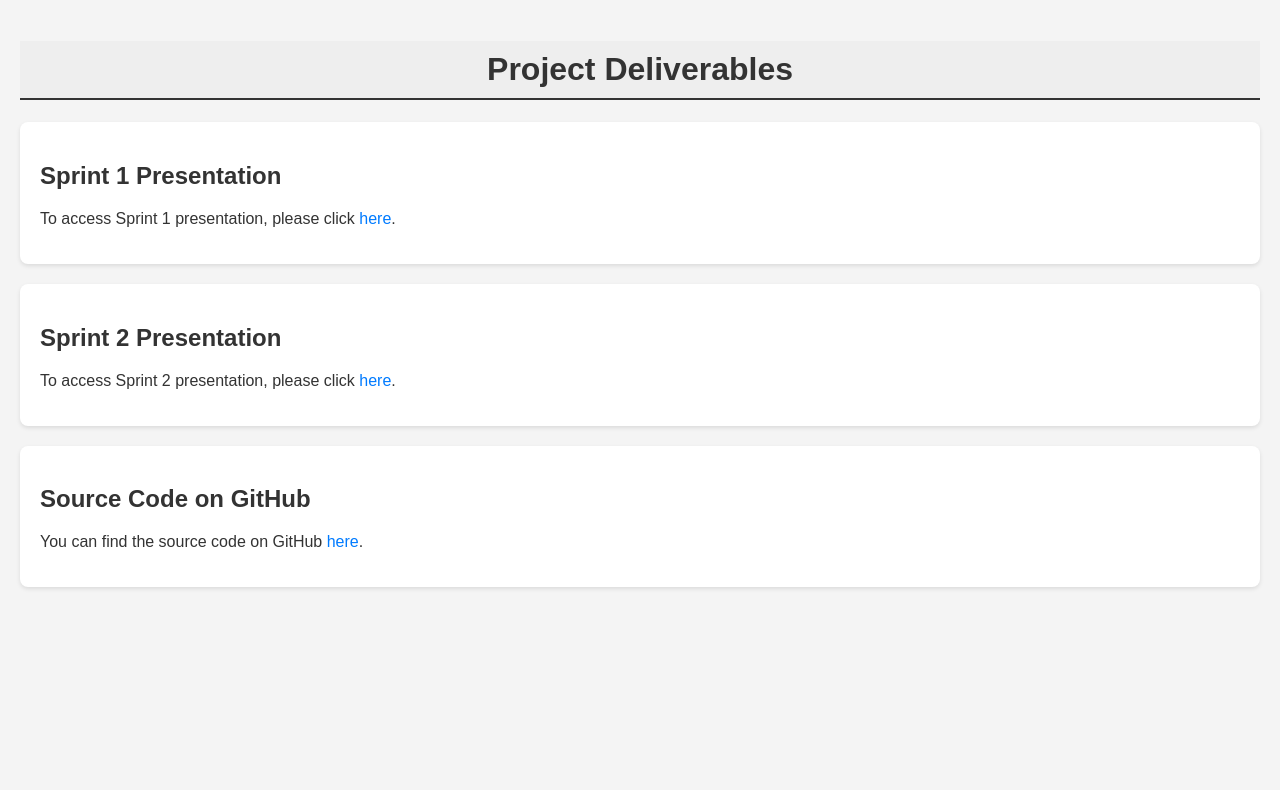
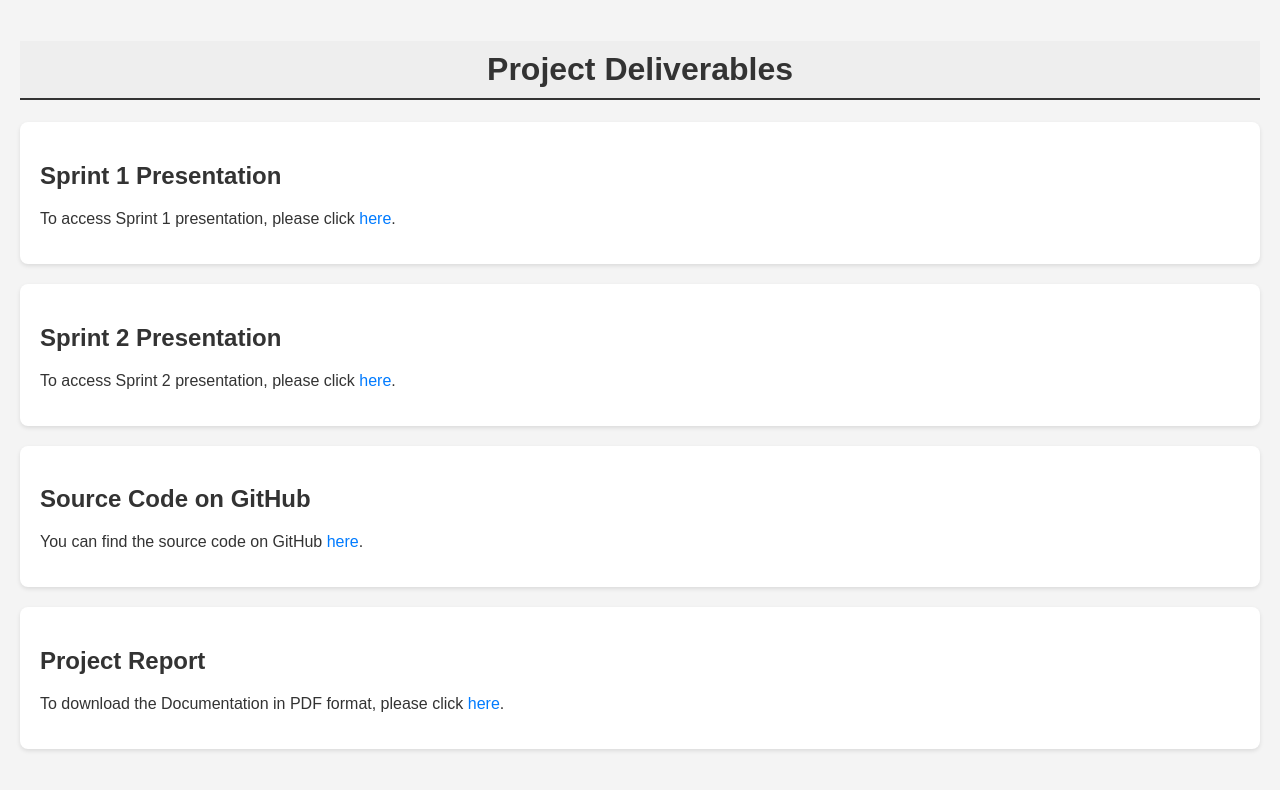
Before and after one commit to dnorth2/Quad_Website, a React (Create React App) app: page /Project_Deliverables in a window 1280 px wide. Shown: the top 790 px of the page. Built offline with nearby package versions, Linux system fonts and the light colour scheme.

Commit message:
added documentation

```diff
--- a/package.json
+++ b/package.json
@@ -9,7 +9,7 @@
     "react": "^18.2.0",
     "react-dom": "^18.2.0",
     "react-router-dom": "^6.22.1",
-    "react-scripts": "5.0.1",
+    "react-scripts": "^5.0.1",
     "web-vitals": "^2.1.4"
   },
   "scripts": {
--- a/src/Project_Deliverables.js
+++ b/src/Project_Deliverables.js
@@ -22,6 +22,11 @@ function ProjectDeliverables() {
                 <h2>Source Code on GitHub</h2>
                 <p>You can find the source code on GitHub <a href="https://github.com/keatonrohlfs/QUAD">here</a>.</p>
             </section>
+
+            <section>
+                <h2>Project Report</h2>
+                <p>To download the Documentation in PDF format, please click <a href="/documentation.pdf">here</a>.</p>
+            </section>
         </div>
     );
 }
```
Also changed, not shown: 2 other files (tests, documents, lock files or other folders).
